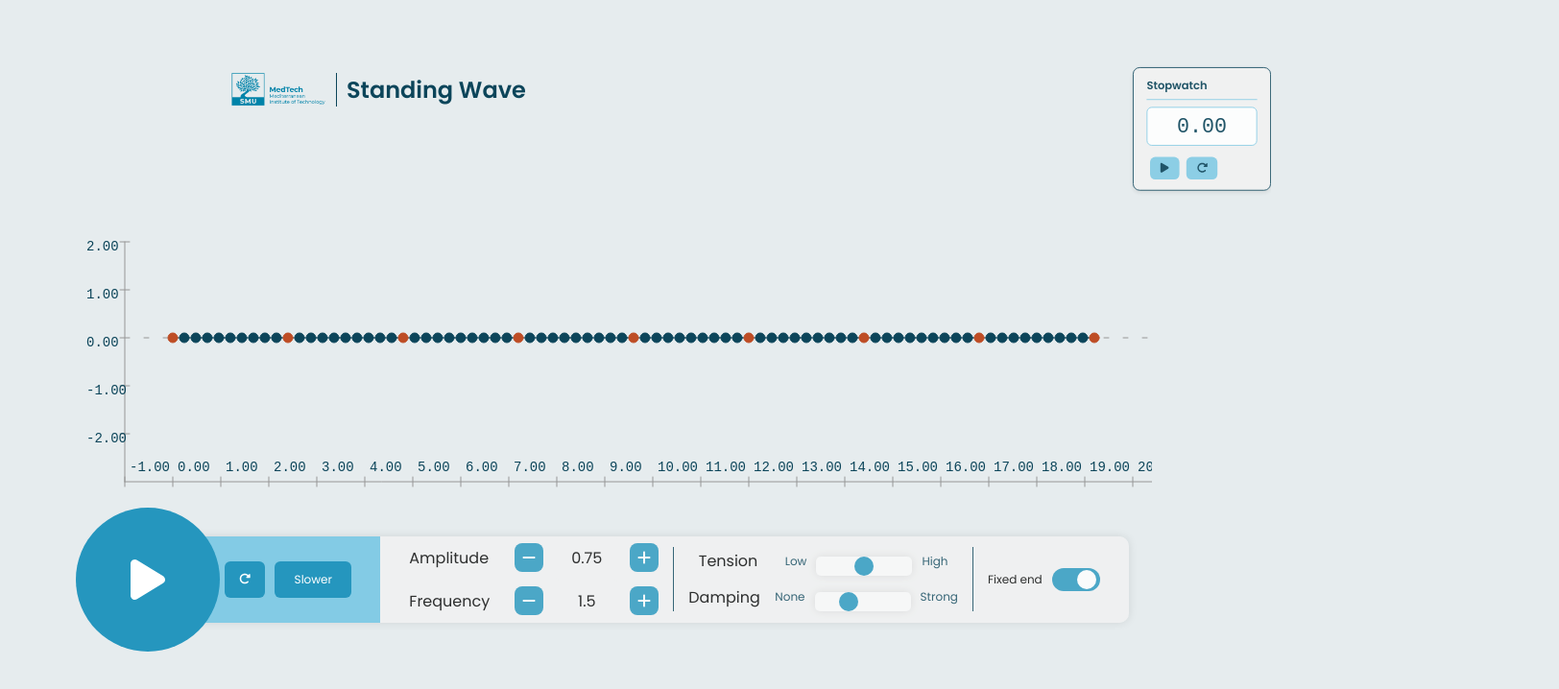
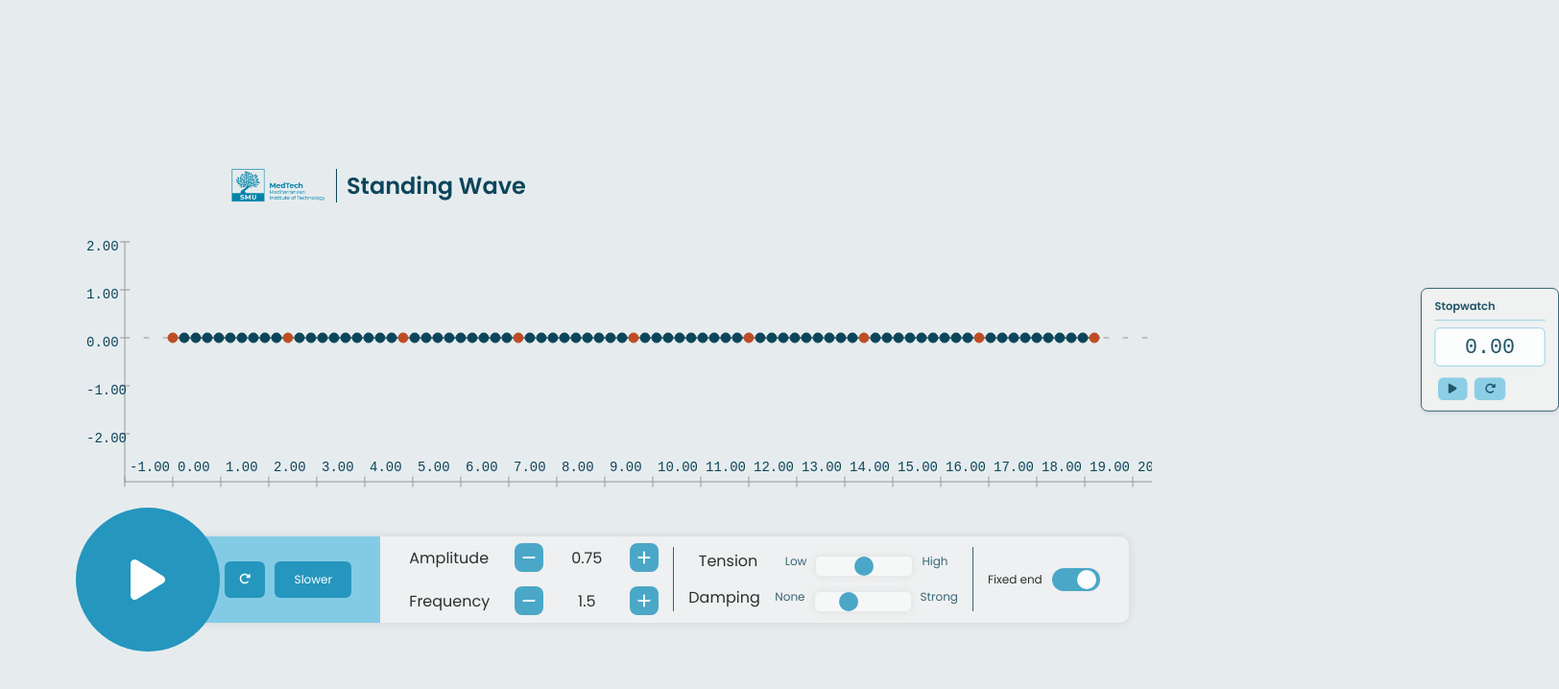
Before and after one commit to JesserHamdaoui/medtech-vl-standing-waves, a website built with Vite: page index.html in a window 1280 px wide. Shown: the whole page at 96% size, 1624 px wide, since content can reach past the window. Built offline with nearby package versions, Linux system fonts and the light colour scheme.

Commit message:
fix: Fix positions again

```diff
--- a/src/components/Stopwatch.ts
+++ b/src/components/Stopwatch.ts
@@ -22,8 +22,8 @@ export class Stopwatch {
     this.stopwatchDiv = document.createElement("div");
     this.stopwatchDiv.id = "stopwatch";
     this.stopwatchDiv.style.position = "absolute";
-    this.stopwatchDiv.style.top = "70px";
-    this.stopwatchDiv.style.left = "1180px";
+    this.stopwatchDiv.style.top = "300px";
+    this.stopwatchDiv.style.left = "1480px";
     this.stopwatchDiv.style.cursor = "move";
 
     // Create label
--- a/src/sketches/main.ts
+++ b/src/sketches/main.ts
@@ -61,7 +61,7 @@ const animateLogo = () => {
 
   // Move to final position and fade out overlay
   setTimeout(() => {
-    titleContainer.style.top = "70px";
+    titleContainer.style.top = "170px";
     titleContainer.style.left = "240px";
     titleContainer.style.transform = "translate(0, 0)";
     overlay.style.opacity = "0";
--- a/src/styles/global.css
+++ b/src/styles/global.css
@@ -18,6 +18,10 @@ body {
   justify-content: center;
   align-items: center;
   height: 100vh;
+}
+
+main {
+  position: relative;
 }
 
 input {
```
Also changed, not shown: public/assets/clamp.png (added).
